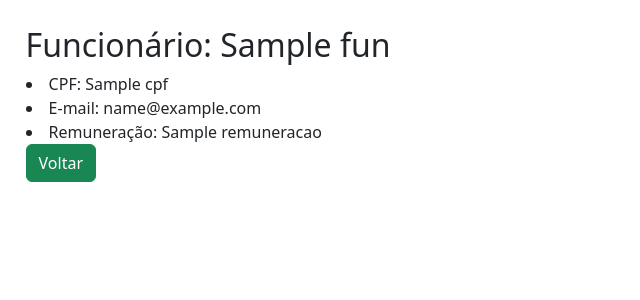
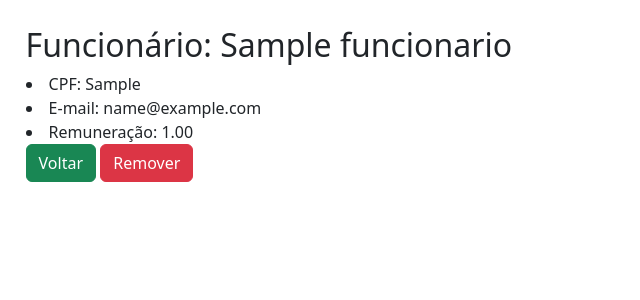
Before and after one commit to GiovanniDonati/Desenv_aplic_ATV3, a Django app: template app/templates/remover_funcionario.html in a window 1280 px wide. Shown: the top 300 px of the page, without its empty margins (0-640 px from the left). Run offline with Django 5.2, Linux system fonts and the light colour scheme; tables that the repository leaves empty hold one stand-in row (values such as "Sample post"); the template is opened without the code that fills it: values that come from a table or form of the project are taken from there, most other values are stand-ins (such as "Sample title", 1, 10 or a date in 2020); some libraries are stand-ins or nearby versions.

Commit message:
consolidando o metodo delete

```diff
--- a/app/templates/remover_funcionario.html
+++ b/app/templates/remover_funcionario.html
@@ -14,16 +14,18 @@
   </head>
 
   <body>
-    <h2>Funcionário: {{ fun.nome }}</h2>
-    <li>CPF: {{ fun.cpf }}</li>
-    <li>E-mail: {{ fun.email }}</li>
-    <li>Remuneração: {{ fun.remuneracao }}</li>
+    <h2>Funcionário: {{ funcionario.nome }}</h2>
+    <li>CPF: {{ funcionario.cpf }}</li>
+    <li>E-mail: {{ funcionario.email }}</li>
+    <li>Remuneração: {{ funcionario.remuneracao }}</li>
 
     <form method="post">
       {% csrf_token %}
+      <input type="hidden" name="funcionario_id" value="{{ funcionario.id }}" />
       <button type="button" class="btn btn-success" onClick="history.go(-1)">
         Voltar
       </button>
+      <button type="submit" class="btn btn-danger">Remover</button>
     </form>
   </body>
 </html>
--- a/funcionario/urls.py
+++ b/funcionario/urls.py
@@ -15,9 +15,11 @@ Including another URLconf
     2. Add a URL to urlpatterns:  path('blog/', include('blog.urls'))
 """
 from django.contrib import admin
+from django.views.generic import RedirectView
 from django.urls import include, path
 
 urlpatterns = [
+    path('', RedirectView.as_view(url='app/lista_funcionarios')),
     path('admin/', admin.site.urls),
     path('app/',include('app.urls')),
 ]
```
